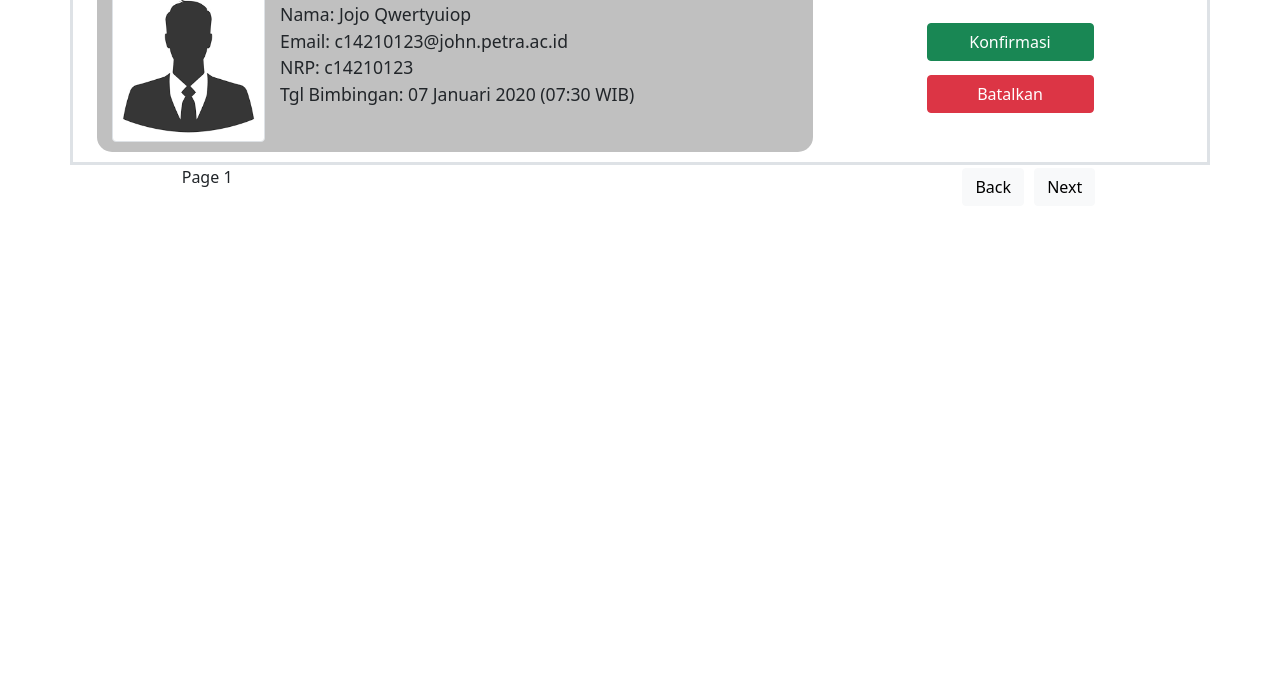
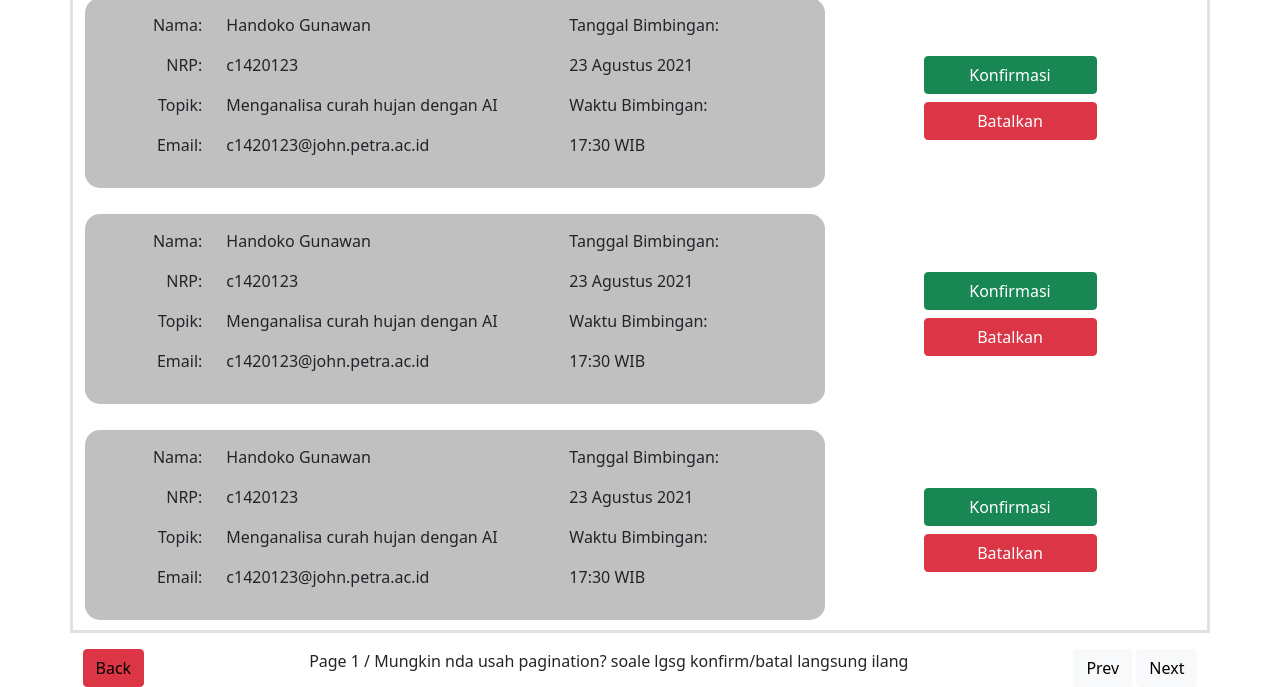
Before and after one commit to riosw/LEAP, a plain HTML site: page requestbimbingan_dosen.html in a window 1280 px wide. Shown: the part 188-875 px from the top of the page. Before the commit the page ends 800 px from the top, so only its background shows below. Drawn offline with Linux system fonts and the light colour scheme.

Commit message:
Progress 2

```diff
--- a/requestbimbingan_dosen.html
+++ b/requestbimbingan_dosen.html
@@ -9,30 +9,15 @@
 
 	</script>
 	<style type="text/css">
-		.x{
-			font-size: 1.1em;
-			padding-top: 1em;
-		}
 		.mahasiswa-card{
 			background-color: #C0C0C0;
-			padding: 10px;
-			padding-bottom: 45px;
+			padding: 15px;
 			border-radius: 15px;
 			margin-bottom: 10px;
 		}
-		button{
-			margin: 3px;
-		}
 
-		.coba{
-			display: flex;
-			flex-direction: column;
-			align-items: flex-center;
-		}
 
-		.coba button{
-			width: 15em; height: 50px;
-		}
+
 
 		@media screen and (max-width: 720px) {
 			.mahasiswa-foto { display: none; }
@@ -54,18 +39,60 @@
 		</div>
 	</div>
 	<div class="container border border-3">
-		<h2>Request Bimbingan</h2>
+		<h2 class="mt-3 mb-3">Request Bimbingan</h2>
 		<div class="container d-grid gap-3">
-			<div class="row">
+			<div class="row" id="RequestBimb">
 				<div class="col-md-8">
-					<div class="mahasiswa-card">
-						<img src="download.png" alt="..." class="img-thumbnail mahasiswa-foto rounded float-start" style="width: 22%; margin: 5px; margin-right: 15px ">
-						<div class="x align-self-center">
-							<div>Nama: Jojo Qwertyuiop</div>
-							<div>Email: c14210123@john.petra.ac.id</div>
-							<div>NRP: c14210123</div>
-							<div>Tgl Bimbingan: 07 Januari 2020 (07:30 WIB)</div>
+					<div class="mahasiswa-card row">
+						<div class="row">
+							<div class="col-2 text-end">
+								<p>Nama:</p>
+							</div>
+							<div class="col-6">
+								<p>Handoko Gunawan</p>
+
+							</div>
+							<div class="col-4">
+								<p>Tanggal Bimbingan: </p>
+							</div>
 						</div>
+						<div class="row">
+							<div class="col-2 text-end">
+								<p>NRP:</p>
+							</div>
+							<div class="col-6">
+								<p>c1420123</p>
+
+							</div>
+							<div class="col-4">
+								<p>23 Agustus 2021 </p>
+							</div>
+						</div>
+						<div class="row">
+							<div class="col-2 text-end">
+								<p>Topik:</p>
+							</div>
+							<div class="col-6">
+								<p>Menganalisa curah hujan dengan AI</p>
+
+							</div>
+							<div class="col-4">
+								<p>Waktu Bimbingan: </p>
+							</div>
+						</div>
+						<div class="row">
+							<div class="col-2 text-end">
+								<p >Email: </p>
+							</div>
+							<div class="col-6" >
+								<p class="overflow-auto">c1420123@john.petra.ac.id</p>
+
+							</div>
+							<div class="col-4">
+								<p>17:30 WIB</p>
+							</div>
+						</div>
+
 					</div>
 
 				</div>
@@ -76,14 +103,137 @@
 					</div>
 				</div>
 			</div>
+			<div class="row" id="RequestBimb">
+				<div class="col-md-8">
+					<div class="mahasiswa-card row">
+						<div class="row">
+							<div class="col-2 text-end">
+								<p>Nama:</p>
+							</div>
+							<div class="col-6">
+								<p>Handoko Gunawan</p>
 
+							</div>
+							<div class="col-4">
+								<p>Tanggal Bimbingan: </p>
+							</div>
+						</div>
+						<div class="row">
+							<div class="col-2 text-end">
+								<p>NRP:</p>
+							</div>
+							<div class="col-6">
+								<p>c1420123</p>
+
+							</div>
+							<div class="col-4">
+								<p>23 Agustus 2021 </p>
+							</div>
+						</div>
+						<div class="row">
+							<div class="col-2 text-end">
+								<p>Topik:</p>
+							</div>
+							<div class="col-6">
+								<p>Menganalisa curah hujan dengan AI</p>
+
+							</div>
+							<div class="col-4">
+								<p>Waktu Bimbingan: </p>
+							</div>
+						</div>
+						<div class="row">
+							<div class="col-2 text-end">
+								<p >Email: </p>
+							</div>
+							<div class="col-6" >
+								<p class="overflow-auto">c1420123@john.petra.ac.id</p>
+
+							</div>
+							<div class="col-4">
+								<p>17:30 WIB</p>
+							</div>
+						</div>
+
+					</div>
+
+				</div>
+				<div class="col-md-4 d-flex align-items-center">
+					<div class="d-grid gap-2 col-6 mx-auto">
+						<button type="button" class="btn btn-success" style="">Konfirmasi</button>
+						<button type="button" class="btn btn-danger">Batalkan</button>
+					</div>
+				</div>
+			</div>
+			<div class="row" id="RequestBimb">
+				<div class="col-md-8">
+					<div class="mahasiswa-card row">
+						<div class="row">
+							<div class="col-2 text-end">
+								<p>Nama:</p>
+							</div>
+							<div class="col-6">
+								<p>Handoko Gunawan</p>
+
+							</div>
+							<div class="col-4">
+								<p>Tanggal Bimbingan: </p>
+							</div>
+						</div>
+						<div class="row">
+							<div class="col-2 text-end">
+								<p>NRP:</p>
+							</div>
+							<div class="col-6">
+								<p>c1420123</p>
+
+							</div>
+							<div class="col-4">
+								<p>23 Agustus 2021 </p>
+							</div>
+						</div>
+						<div class="row">
+							<div class="col-2 text-end">
+								<p>Topik:</p>
+							</div>
+							<div class="col-6">
+								<p>Menganalisa curah hujan dengan AI</p>
+
+							</div>
+							<div class="col-4">
+								<p>Waktu Bimbingan: </p>
+							</div>
+						</div>
+						<div class="row">
+							<div class="col-2 text-end">
+								<p >Email: </p>
+							</div>
+							<div class="col-6" >
+								<p class="overflow-auto">c1420123@john.petra.ac.id</p>
+
+							</div>
+							<div class="col-4">
+								<p>17:30 WIB</p>
+							</div>
+						</div>
+
+					</div>
+
+				</div>
+				<div class="col-md-4 d-flex align-items-center">
+					<div class="d-grid gap-2 col-6 mx-auto">
+						<button type="button" class="btn btn-success" style="">Konfirmasi</button>
+						<button type="button" class="btn btn-danger">Batalkan</button>
+					</div>
+				</div>
+			</div>
 		</div>
 	</div>
-	<div class="footer d-flex justify-content-around" >
-		<div>Page 1</div>
-		<div></div>
+	<div class="d-flex justify-content-around mt-3" >
+		<a type="button" class="btn btn-danger" style="color: black" href="main_dosen.html">Back</a>
+		<div>Page 1 / Mungkin nda usah pagination? soale lgsg konfirm/batal langsung ilang</div>
 		<div>
-			<button type="button" class="btn btn-light">Back</button>
+			<button type="button" class="btn btn-light">Prev</button>
 			<button type="button" class="btn btn-light">Next</button>
 		</div>
 	</div>
```
Also changed, not shown: daftareksternal_mahasiswa.html (added, +67 -0 lines), download_mahasiswa.html (+46 -56 lines), index.html (+4 -3 lines), main_dosen.html (+1 -1 lines), main_mahasiswa.html (+1 -1 lines), upload_mahasiswa.html (+59 -10 lines).
